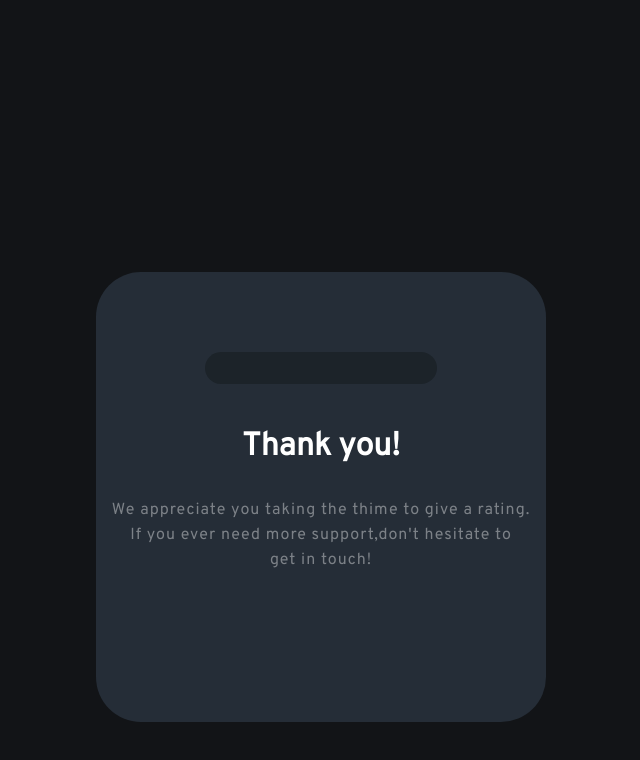
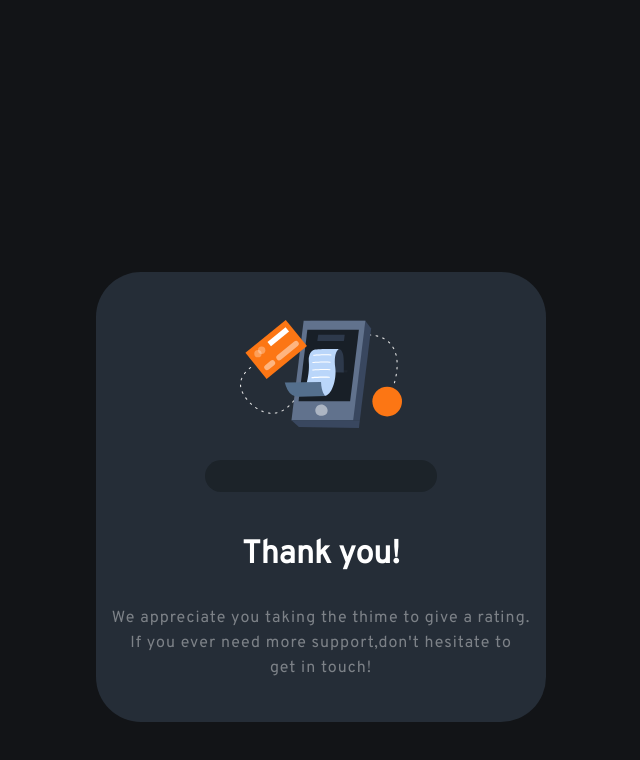
Before and after one commit to roleigh1/rating-card-1.0, a plain HTML site: page index.html in a window 1280 px wide. Both pictures are taken after a click on the button "SUBMIT". Shown: the whole page, without its empty margins (294-934 px from the left). Drawn offline with Linux system fonts and the light colour scheme.

Commit message:
Update index.html

```diff
--- a/index.html
+++ b/index.html
@@ -45,7 +45,7 @@
    </div>
    <div class="thankyou hide">
      <div class="message">
-        <img src="/images/illustration-thank-you.svg" alt="" class="img">
+        <img src="illustration-thank-you.svg" alt="" class="img">
          <div class="selected">
            <span id="rating"></span>
          </div>
```
